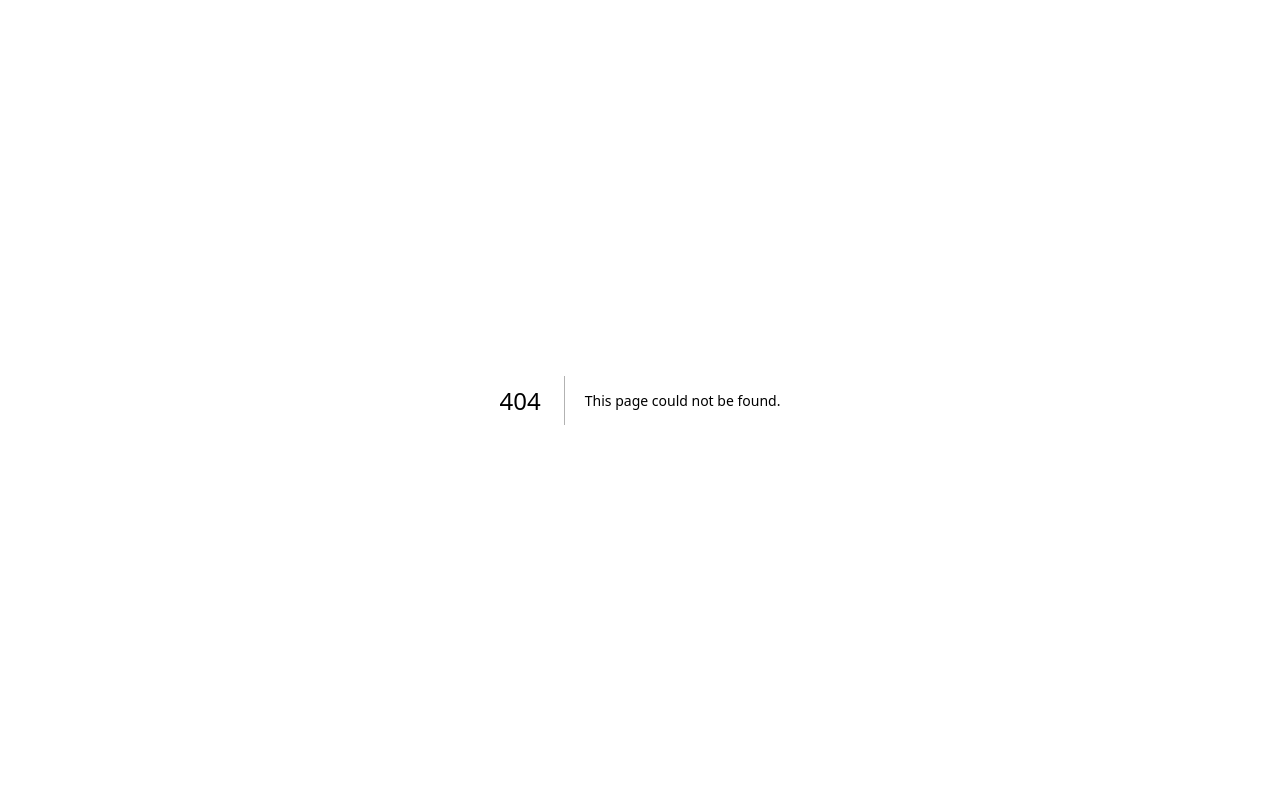
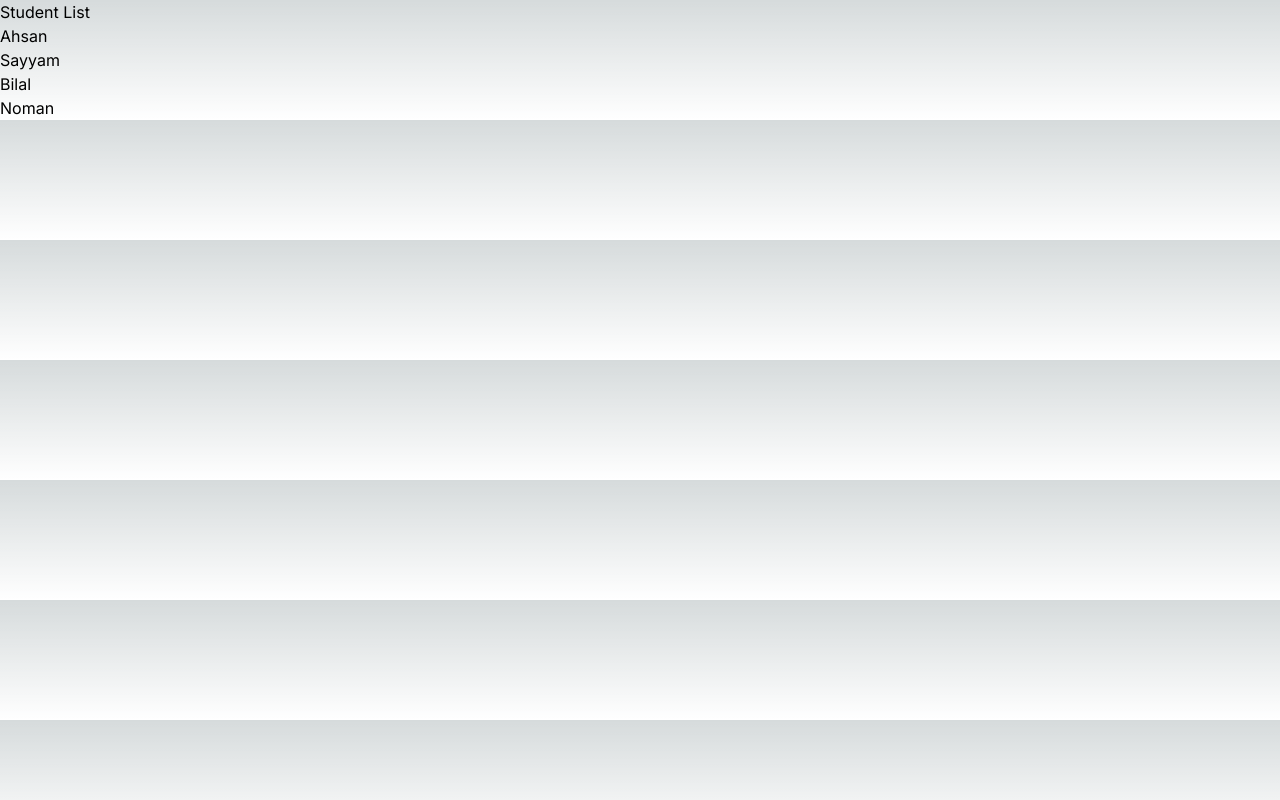
Before and after one commit to AhsanHafeez2525/Essential_Next.js, a Next.js app: page /StudentList in a window 1280 px wide. Before the commit this address had no page. Built offline with nearby package versions, Linux system fonts and the light colour scheme.

Commit message:
dynamic-routing

```diff
--- /dev/null
+++ b/src/app/StudentList/[Student]/page.tsx
@@ -0,0 +1,11 @@
+import React from 'react';
+
+const Student = () => {
+	return (
+		<div>
+			<h1>Student Details</h1>
+		</div>
+	);
+};
+
+export default Student;
--- /dev/null
+++ b/src/app/StudentList/page.tsx
@@ -0,0 +1,25 @@
+import React from 'react';
+import Link from 'next/link';
+const StudentList = () => {
+	return (
+		<div>
+			<h1>Student List</h1>
+			<ul>
+				<li>
+					<Link href={'/StudentList/1'}>Ahsan</Link>
+				</li>
+				<li>
+					<Link href={'/StudentList/2'}>Sayyam</Link>
+				</li>
+				<li>
+					<Link href={'/StudentList/3'}>Bilal</Link>
+				</li>
+				<li>
+					<Link href={'/StudentList/4'}>Noman</Link>
+				</li>
+			</ul>
+		</div>
+	);
+};
+
+export default StudentList;
```
